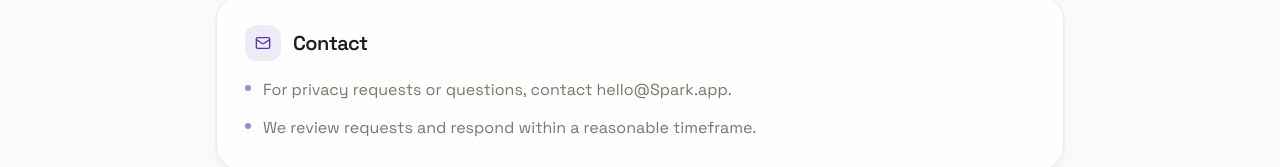
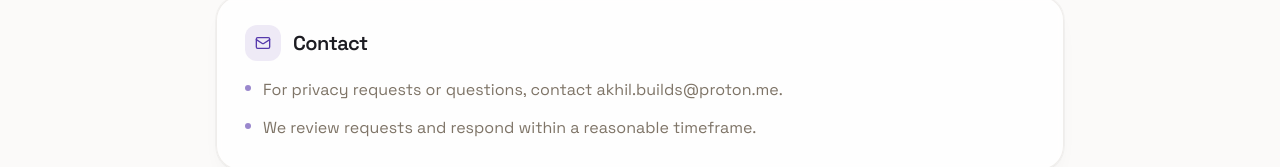
Before and after one commit to akhilathuluri/Scriptly-launch, a React (Vite) app: page /privacy-policy in a window 1280 px wide. Shown: the part 1098-1265 px from the top of the page. Built offline with nearby package versions, Linux system fonts and the light colour scheme; no server answers; the HTML template or start-up script is replaced by a standard one.

Commit message:
Update contact email for privacy requests

```diff
--- a/src/pages/PrivacyPolicy.tsx
+++ b/src/pages/PrivacyPolicy.tsx
@@ -36,7 +36,7 @@ const policySections = [
     title: "Contact",
     icon: Mail,
     points: [
-      "For privacy requests or questions, contact hello@Spark.app.",
+      "For privacy requests or questions, contact akhil.builds@proton.me.",
       "We review requests and respond within a reasonable timeframe.",
     ],
   },
```
